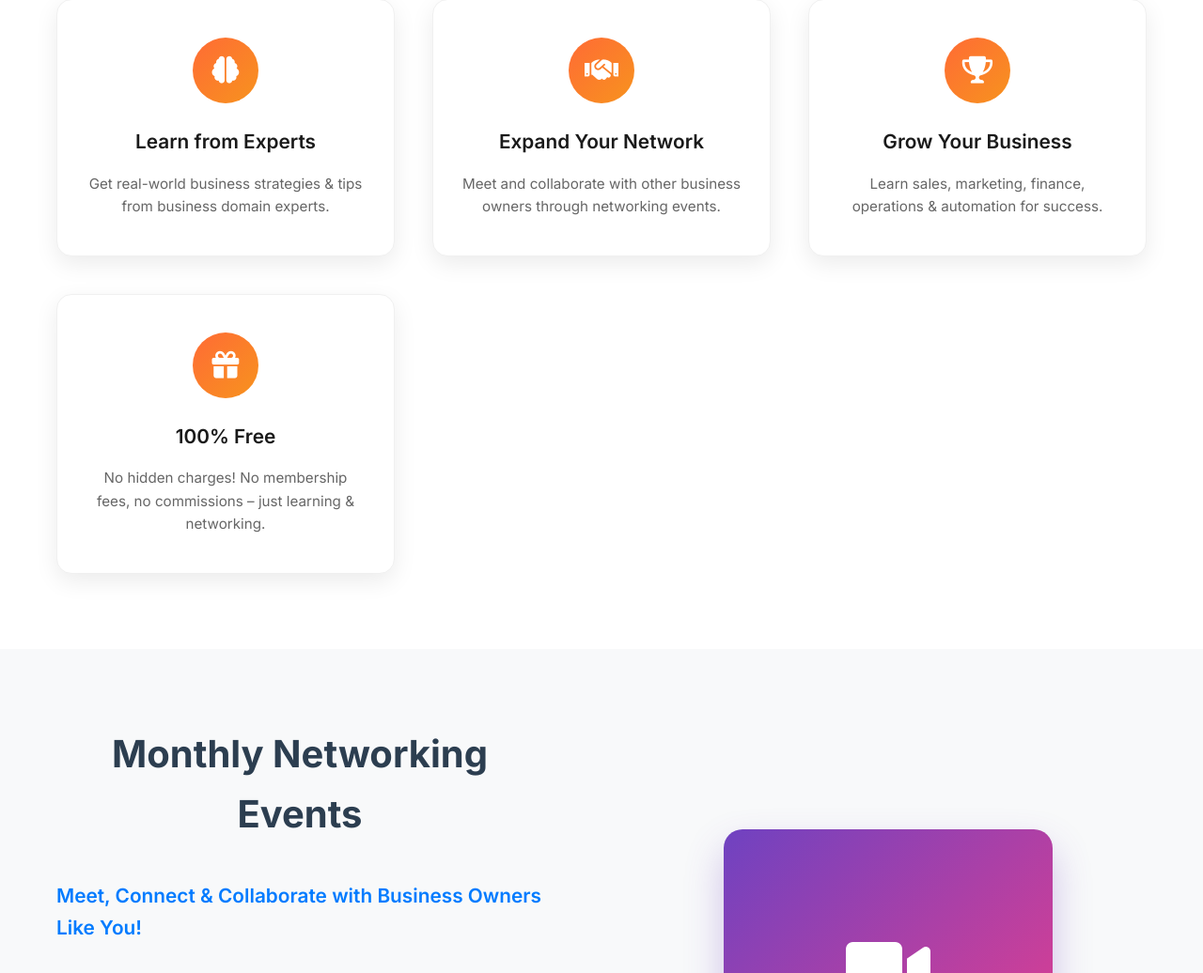
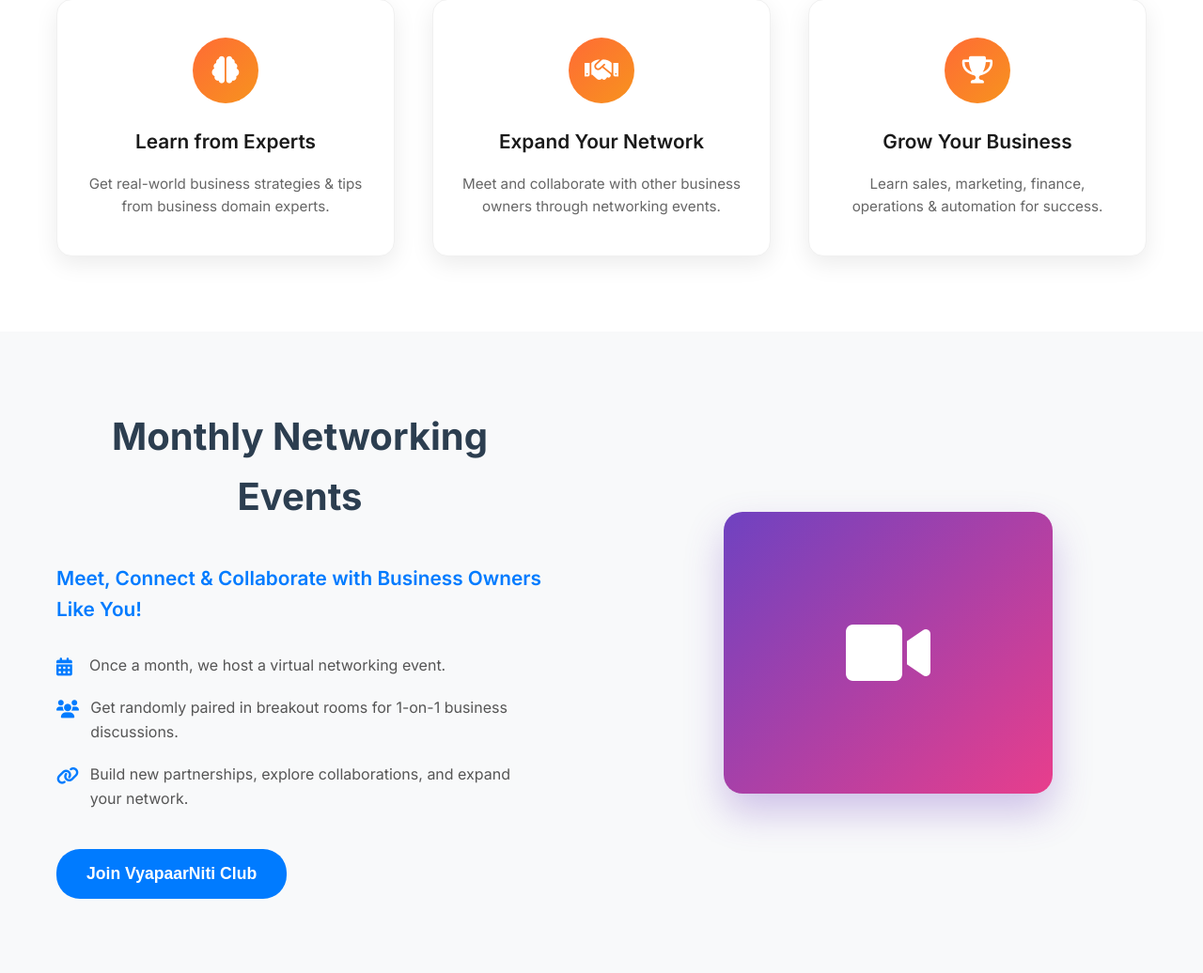
Before and after one commit to Vishwash-chauhan/vp-website, a Flask app: page /club in a window 1280 px wide. Shown: the part 1682-2718 px from the top of the page at 94% size. Run offline with Flask 2, Linux system fonts and the light colour scheme.

```diff
--- a/app/templates/club.html
+++ b/app/templates/club.html
@@ -93,20 +93,12 @@
                     </div>
                     <h3>Expand Your Network</h3>
                     <p>Meet and collaborate with other business owners through networking events.</p>
-                </div>
-                <div class="benefit-card">
+                </div>                <div class="benefit-card">
                     <div class="benefit-icon">
                         <i class="fas fa-trophy"></i>
                     </div>
                     <h3>Grow Your Business</h3>
                     <p>Learn sales, marketing, finance, operations & automation for success.</p>
-                </div>
-                <div class="benefit-card">
-                    <div class="benefit-icon">
-                        <i class="fas fa-gift"></i>
-                    </div>
-                    <h3>100% Free</h3>
-                    <p>No hidden charges! No membership fees, no commissions – just learning & networking.</p>
                 </div>
             </div>
         </div>
```
